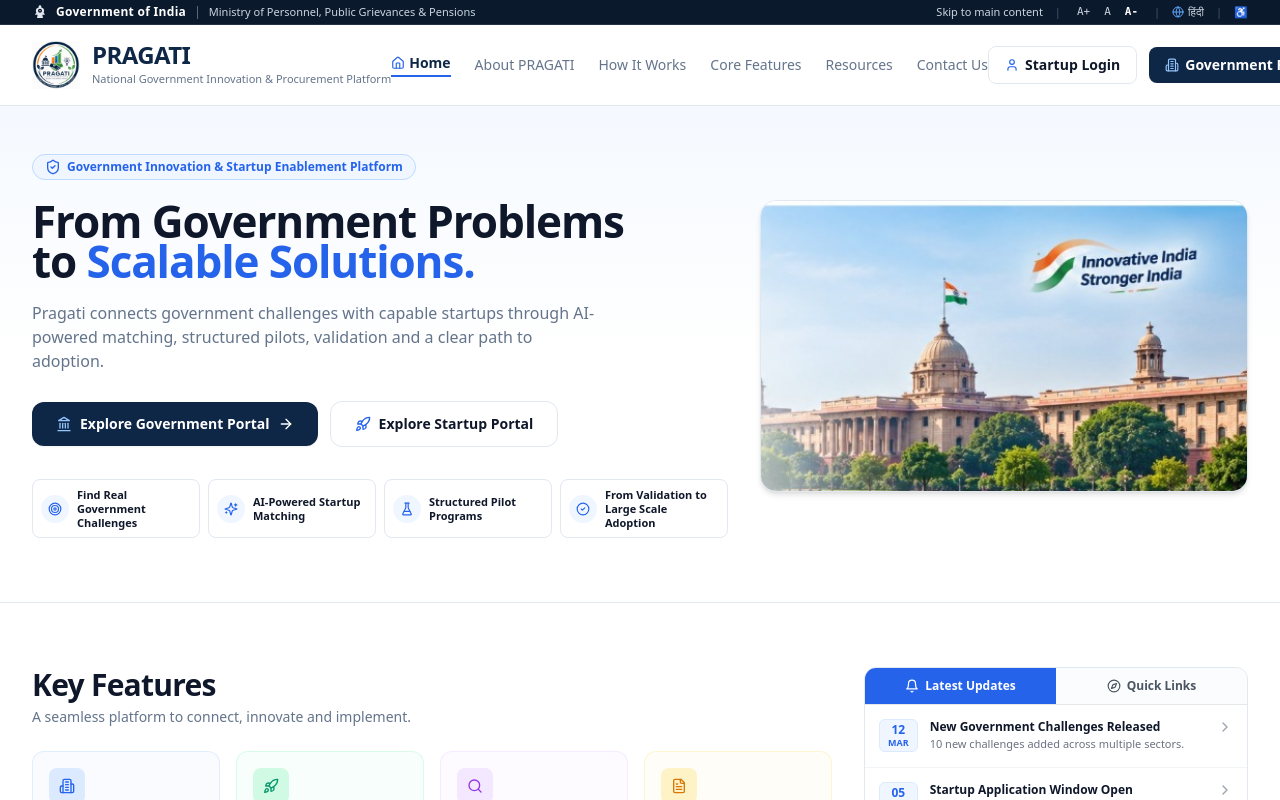
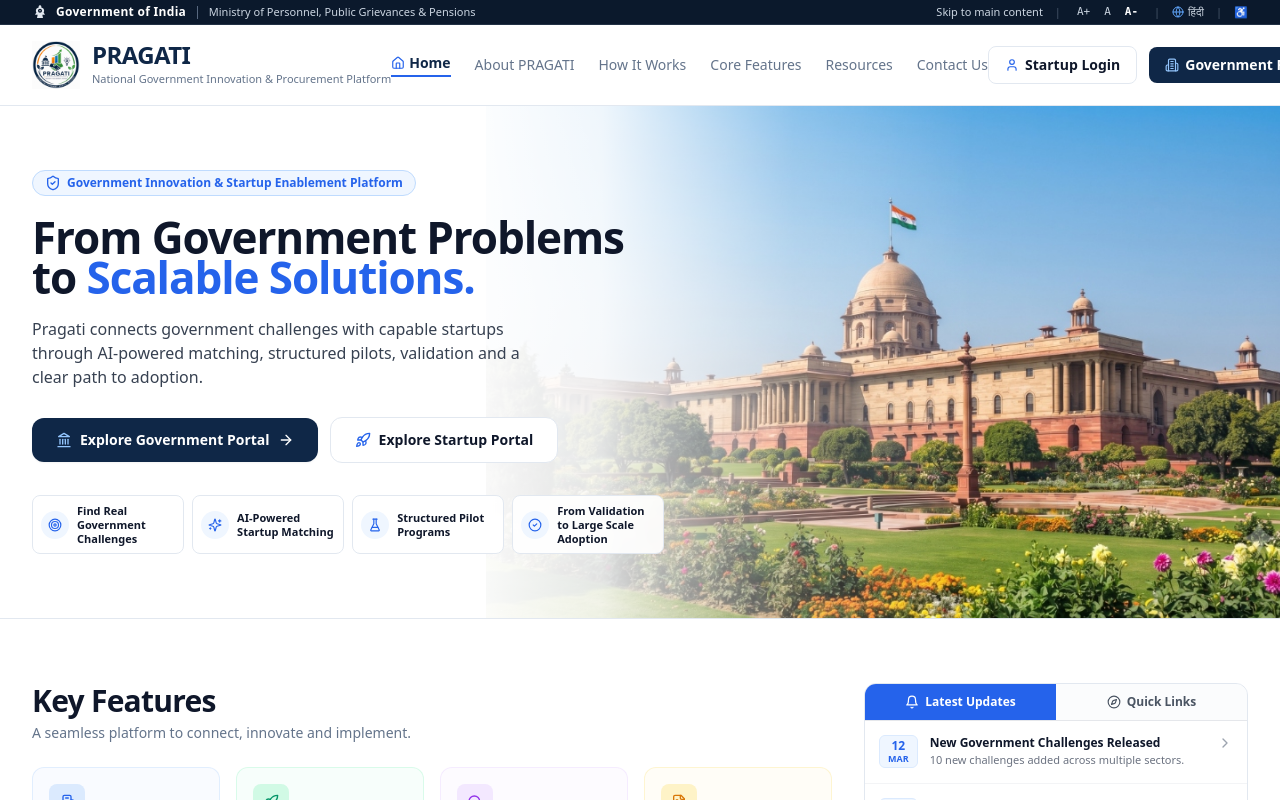
Before and after one commit to KahkshanAnsari/Pragati, a React (Vite) app in the folder frontend/: page / in a window 1280 px wide. Shown: the top 800 px of the page. Built offline with nearby package versions, Linux system fonts and the light colour scheme; no server answers.

Commit message:
fix(landing): faded hero bg with Rashtrapati Bhavan image, nav label Features

```diff
--- a/frontend/src/pages/Landing.tsx
+++ b/frontend/src/pages/Landing.tsx
@@ -26,7 +26,7 @@
   Home,
 } from 'lucide-react';
 import pragatiLogo from '../assets/pragati-logo.png';
-import indiaGovHero from '../assets/india-gov-hero.png';
+import indiaGovHero from '../assets/india-gov-hero.jpg';
 
 // Ashoka Emblem SVG Component for National Government Identity
 function AshokaEmblem({ className = "w-4 h-4 text-slate-200" }: { className?: string }) {
@@ -199,12 +199,39 @@
       </header>
 
       <main id="main-content" className="flex-1">
-        {/* ── 3. HERO SECTION (EXACT REFERENCE MATCH) ───────────────────────── */}
-        <section className="relative overflow-hidden bg-gradient-to-b from-[#F0F6FF]/70 via-white to-white pt-8 pb-12 lg:pt-12 lg:pb-16 border-b border-[#E2E8F0]">
-          <div className="max-w-7xl mx-auto px-4 sm:px-6 lg:px-8">
-            <div className="grid grid-cols-1 lg:grid-cols-12 gap-8 items-center">
-              {/* Left Column: Badge, Headline, Copy, CTAs, Feature Strip */}
-              <div className="lg:col-span-7 space-y-5 text-left">
+        {/* ── 3. HERO SECTION — FADED BACKGROUND (REFERENCE MATCH) ──────────── */}
+        <section
+          id="hero"
+          className="relative overflow-hidden bg-white border-b border-[#E2E8F0]"
+          style={{ minHeight: '430px' }}
+        >
+          {/* Background image — anchored to right, covers ~62% of width, full height */}
+          <div
+            className="absolute inset-y-0 right-0 hidden lg:block"
+            style={{ width: '62%' }}
+          >
+            <img
+              src={indiaGovHero}
+              alt="Rashtrapati Bhavan, New Delhi"
+              className="w-full h-full object-cover object-center"
+            />
+          </div>
+
+          {/* Gradient overlay: solid white on left → transparent on right */}
+          <div
+            className="absolute inset-0 hidden lg:block"
+            style={{
+              background:
+                'linear-gradient(to right, #ffffff 0%, #ffffff 35%, rgba(255,255,255,0.88) 47%, rgba(255,255,255,0.25) 62%, transparent 76%)',
+            }}
+          />
+
+          {/* Mobile fallback — light blue tint */}
+          <div className="absolute inset-0 bg-gradient-to-b from-[#F0F6FF]/60 via-white to-white lg:hidden" />
+
+          {/* Content — left-aligned, above gradient */}
+          <div className="relative z-10 max-w-7xl mx-auto px-4 sm:px-6 lg:px-8 py-12 lg:py-16">
+            <div className="w-full lg:max-w-[52%] space-y-5 text-left">
               {/* Sovereign Tag */}
               <div className="inline-flex items-center gap-1.5 px-3 py-1 rounded-full bg-[#EFF6FF] border border-blue-200 text-[#2563EB] text-xs font-semibold">
                 <ShieldCheck className="w-4 h-4 text-[#2563EB] shrink-0" />
@@ -218,7 +245,7 @@
               </h1>
 
               {/* Subtitle */}
-                <p className="text-sm sm:text-base text-[#64748B] leading-relaxed max-w-xl">
+              <p className="text-sm sm:text-base text-[#374151] leading-relaxed max-w-lg">
                 Pragati connects government challenges with capable startups through
                 AI-powered matching, structured pilots, validation and a clear path to
                 adoption.
@@ -246,9 +273,9 @@
                 </Button>
               </div>
 
-                {/* Feature Strip Below Buttons (4 Compact Pills) */}
+              {/* Feature Strip — 4 Compact Pills */}
               <div className="pt-3 grid grid-cols-2 sm:grid-cols-4 gap-2">
-                  <div className="flex items-center gap-2 p-2 rounded-lg bg-white/80 border border-[#E2E8F0] shadow-2xs">
+                <div className="flex items-center gap-2 p-2 rounded-lg bg-white/90 border border-[#E2E8F0] shadow-2xs backdrop-blur-sm">
                   <div className="w-7 h-7 rounded-full bg-[#EFF6FF] text-[#2563EB] flex items-center justify-center shrink-0">
                     <Target className="w-3.5 h-3.5" />
                   </div>
@@ -257,7 +284,7 @@
                   </span>
                 </div>
 
-                  <div className="flex items-center gap-2 p-2 rounded-lg bg-white/80 border border-[#E2E8F0] shadow-2xs">
+                <div className="flex items-center gap-2 p-2 rounded-lg bg-white/90 border border-[#E2E8F0] shadow-2xs backdrop-blur-sm">
                   <div className="w-7 h-7 rounded-full bg-[#EFF6FF] text-[#2563EB] flex items-center justify-center shrink-0">
                     <Sparkles className="w-3.5 h-3.5" />
                   </div>
@@ -266,7 +293,7 @@
                   </span>
                 </div>
 
-                  <div className="flex items-center gap-2 p-2 rounded-lg bg-white/80 border border-[#E2E8F0] shadow-2xs">
+                <div className="flex items-center gap-2 p-2 rounded-lg bg-white/90 border border-[#E2E8F0] shadow-2xs backdrop-blur-sm">
                   <div className="w-7 h-7 rounded-full bg-[#EFF6FF] text-[#2563EB] flex items-center justify-center shrink-0">
                     <FlaskConical className="w-3.5 h-3.5" />
                   </div>
@@ -275,25 +302,13 @@
                   </span>
                 </div>
 
-                  <div className="flex items-center gap-2 p-2 rounded-lg bg-white/80 border border-[#E2E8F0] shadow-2xs">
+                <div className="flex items-center gap-2 p-2 rounded-lg bg-white/90 border border-[#E2E8F0] shadow-2xs backdrop-blur-sm">
                   <div className="w-7 h-7 rounded-full bg-[#EFF6FF] text-[#2563EB] flex items-center justify-center shrink-0">
                     <CheckCircle2 className="w-3.5 h-3.5" />
                   </div>
                   <span className="text-[11px] font-semibold text-[#0F172A] leading-tight">
                     From Validation to Large Scale Adoption
                   </span>
-                  </div>
-                </div>
-              </div>
-
-              {/* Right Column: Exact Rashtrapati Bhavan Visual from Reference */}
-              <div className="lg:col-span-5 flex justify-center lg:justify-end">
-                <div className="relative w-full rounded-2xl overflow-hidden shadow-md border border-[#E2E8F0] bg-white">
-                  <img
-                    src={indiaGovHero}
-                    alt="Rashtrapati Bhavan, New Delhi - Innovative India Stronger India"
-                    className="w-full h-auto object-cover"
-                  />
                 </div>
               </div>
             </div>
```
Also changed, not shown: frontend/public/india-gov-hero.jpg (added), frontend/src/assets/india-gov-hero.jpg (added). Lines whose indentation alone changed are shown as unchanged.
